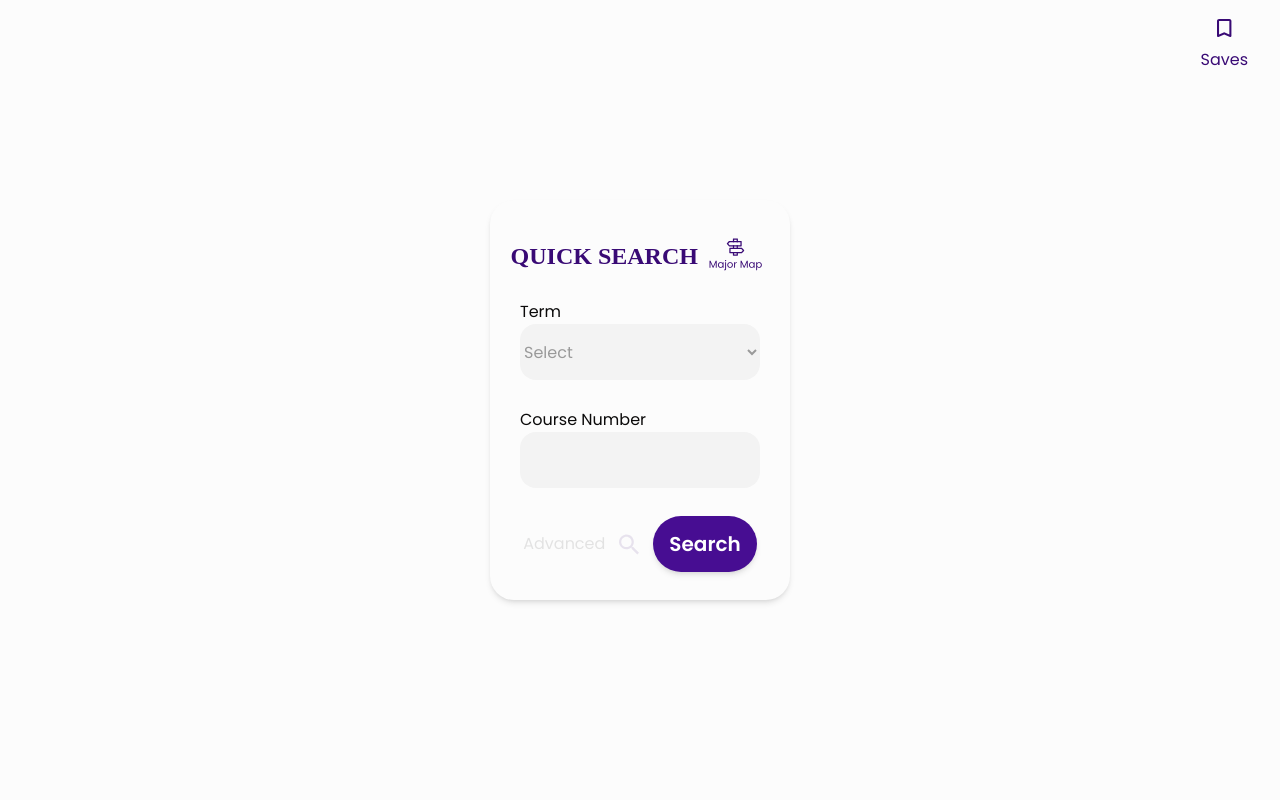
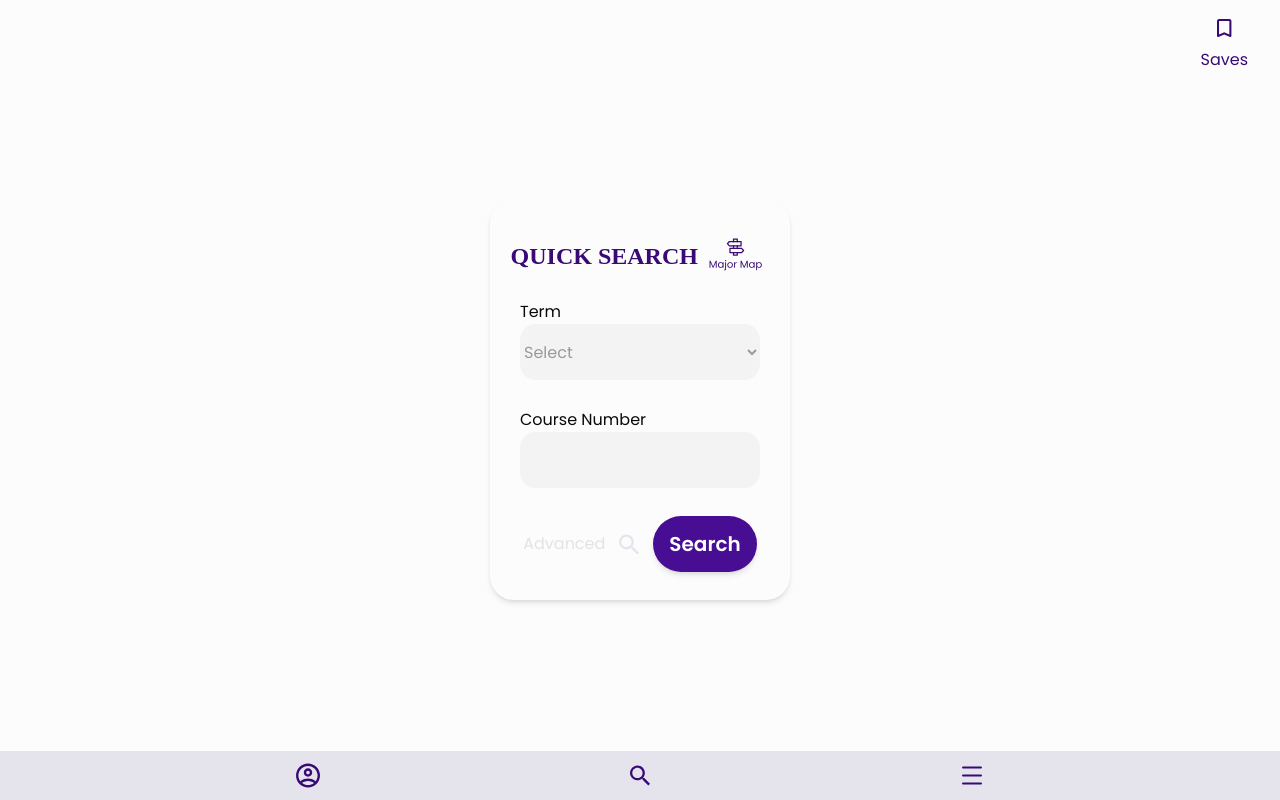
Before and after one commit to AnthonyQuispe/Course-Savers, a Next.js app: page /search in a window 1280 px wide. Built offline with nearby package versions, Linux system fonts and the light colour scheme; a web font is replaced by a local one.

Commit message:
Finished Styling Nav Bar

```diff
--- a/src/app/search/page.tsx
+++ b/src/app/search/page.tsx
@@ -2,6 +2,7 @@ import Image from "next/image";
 import academicMap from "../../../public/Academic_Map.svg";
 import searchIcon from "../../../public/SearchIcon.svg";
 import bookmarkIcon from "../../../public/Bookmark Component.svg";
+import NavComponent from "../../components/navComponent/page";
 
 export default function Home() {
   return (
@@ -61,6 +62,7 @@ export default function Home() {
           </button>
         </div>
       </div>
+      <NavComponent />
     </main>
   );
 }
--- /dev/null
+++ b/src/components/navComponent/page.tsx
@@ -0,0 +1,32 @@
+import Image from "next/image";
+import searchIcon from "../../../public/SearchIcon.svg";
+import profileIcon from "../../../public/UserIcon.svg";
+import settingsIcon from "../../../public/MenuIcon.svg";
+
+export default function NavComponent() {
+  return (
+    <nav className="flex justify-evenly w-full bg-GrayPurp absolute bottom-0">
+      <Image
+        className=" w-15vw h-6vh"
+        src={profileIcon}
+        alt="Profile Icon"
+        width={48}
+        height={48}
+      />
+      <Image
+        className="w-15vw h-6vh"
+        src={searchIcon}
+        alt="Search Icon"
+        width={48}
+        height={48}
+      />
+      <Image
+        className="w-15vw h-6vh"
+        src={settingsIcon}
+        alt="Settings Icon"
+        width={48}
+        height={48}
+      />
+    </nav>
+  );
+}
```
Also changed, not shown: public/MenuIcon.svg (added), public/UserIcon.svg (added).
